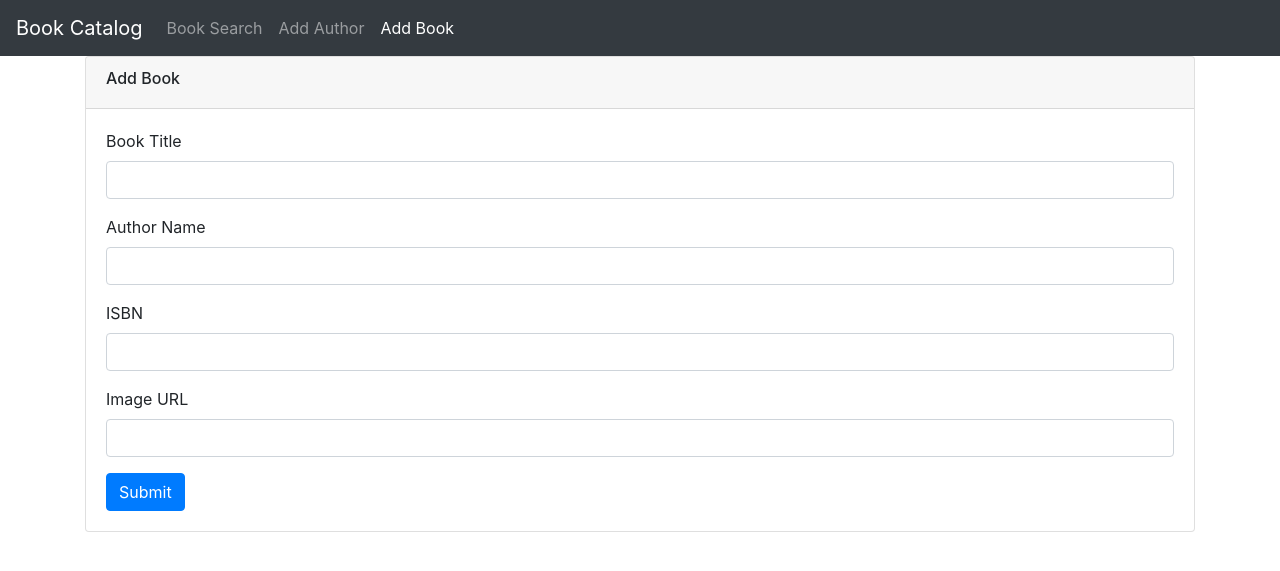
After one commit to toledobrendo/dragon-php, a PHP site: page /book-catalog/book-add.php in a window 1280 px wide. The commit adds this page. Shown: the top 571 px of the page. Run offline with PHP 8.4, Linux system fonts and the light colour scheme.

Commit message:
Did h6_add_book

```diff
--- /dev/null
+++ b/book-catalog/book-add.php
@@ -0,0 +1,126 @@
+<?php
+//No DB Problems and POST contains data
+if (!empty($_POST)) {
+  //MySQL Connection details, preferablly in a separate php file with correct permissions
+  $DB_URL = "localhost"; //Locally on my PC
+  $DB_PORT = "3306"; //Default port is 3306, just for flexibility add option for port
+  $DB_NAME = "myuser_webprog"; // Database name or what DB to use
+  $DB_USERNAME = "myuser"; //DB user
+  $DB_PASSWORD = "is9kSG6eFG#B3EG9"; //DB user's pass
+  @$database = new mysqli($DB_URL, $DB_USERNAME, $DB_PASSWORD, $DB_NAME, $DB_PORT); //Surpress warning incase server goes down and use the $Db->connect_error function
+  if (!$database->connect_error) {
+    /*
+      Match author name in the database then link it with the new book entry.
+      If author does not exist, create automatically.
+    */
+    $authorResult = $database->query("SELECT author.id FROM author WHERE name LIKE '%" . $_POST['bookAuthor'] . "%'");
+    $insertNewBookQuery = "INSERT INTO book(title,isbn,author_id,img_link) VALUES (?,?,(SELECT id FROM author WHERE name LIKE '%".$_POST['bookAuthor']."%'),?)";
+    //Assume row is unique since the PDF didn't state anything about duplicates
+    if ($authorResult->num_rows > 0) {
+      $authorResult = $authorResult->fetch_assoc(); //Get the associated array of the result set
+      $authorResult = $authorResult['id']; //Get the Author ID from the array
+      //Now we have the author id, time to inner join insert
+      $insertNewBook = $database->prepare($insertNewBookQuery);
+      $insertNewBook->bind_param("sss",$bookTitle,$bookIsbnCode,$bookImgUrl);
+      $bookTitle = $_POST['bookTitle'];
+      $bookIsbnCode = $_POST['bookIsbnCode'];
+      $bookImgUrl = $_POST['bookImgUrl'];
+      $isSuccessfulInsert = $insertNewBook->execute();
+      $insertNewBook->close();
+      $database->close();
+    } else { //Author does not exist since query returned 0 rows
+      //Author
+      $insertNewAuthor = $database->prepare("INSERT INTO author(name) VALUES (?)");
+      $insertNewAuthor->bind_param("s", $authorName);
+      $authorName = $_POST['bookAuthor'];
+      $insertNewAuthor->execute();
+      $insertNewAuthor->close();
+      //Book
+      $insertNewBook = $database->prepare($insertNewBookQuery);
+      $insertNewBook->bind_param('sss',$bookTitle,$bookIsbnCode,$bookImgUrl);
+      $bookTitle = $_POST['bookTitle'];
+      $bookIsbnCode = $_POST['bookIsbnCode'];
+      $bookImgUrl = $_POST['bookImgUrl'];
+      $isSuccessfulInsert = $insertNewBook->execute();
+      $insertNewBook->close();
+      $database->close();
+    }
+  }
+}
+?>
+<!doctype html>
+<html lang="en">
+
+<head>
+  <title>Add Book</title>
+  <!-- Required meta tags -->
+  <meta charset="utf-8">
+  <meta name="viewport" content="width=device-width, initial-scale=1, shrink-to-fit=no">
+
+  <!-- Bootstrap CSS -->
+  <link rel="stylesheet" href="https://stackpath.bootstrapcdn.com/bootstrap/4.3.1/css/bootstrap.min.css" integrity="sha384-ggOyR0iXCbMQv3Xipma34MD+dH/1fQ784/j6cY/iJTQUOhcWr7x9JvoRxT2MZw1T" crossorigin="anonymous">
+</head>
+
+<body>
+  <!-- Nav -->
+  <?php include "templates/menu.php" ?>
+  <!-- Body -->
+  <div class="container">
+    <?php
+    /* SERVER CONNECTION FAILS */
+    //Surpress warning if DB is not present due to POST being empty
+    if (@$database->connect_error) {
+      /*
+                    Windows newline: \r\n
+                    UNIX/Linux Based: \n
+                    Also kill the php script if DB fails
+                  */
+      echo 'Something went wrong my dude.<br>';
+      die("Could not connect to DB!" . '<br>' . $database->connect_error);
+    }
+    //If isSuccessfulInsert not null
+    if(isset($isSuccessfulInsert)){
+      if($isSuccessfulInsert){
+        echo '<h3>Book was added.</h3>';
+      } else {
+        echo '<h3>Could not add book.</h3>';
+      }
+    }
+    ?>
+    <div class="card">
+      <div class="card-header">
+        <h6>Add Book</h6>
+      </div>
+      <div class="card-body">
+        <form action="" method="POST">
+          <div class="form-group">
+            <label for="bookTitle">Book Title</label>
+            <input class="form-control" type="text" name="bookTitle" id="bookTitle" required>
+          </div>
+          <div class="form-group">
+            <label for="bookAuthor">Author Name</label>
+            <input class="form-control" type="text" name="bookAuthor" id="bookAuthor" required>
+          </div>
+          <div class="form-group">
+            <label for="bookIsbnCode">ISBN</label>
+            <input class="form-control" type="text" name="bookIsbnCode" id="bookIsbnCode" required>
+          </div>
+          <div class="form-group">
+            <label for="bookImgUrl">Image URL</label>
+            <input class="form-control" type="text" name="bookImgUrl" id="bookImgUrl" required>
+          </div>
+          <div>
+            <button class="btn btn-primary" type="submit">Submit</button>
+          </div>
+        </form>
+      </div>
+    </div>
+  </div>
+  <!-- Optional JavaScript -->
+  <!-- jQuery first, then Popper.js, then Bootstrap JS -->
+  <script src="https://code.jquery.com/jquery-3.3.1.slim.min.js" integrity="sha384-q8i/X+965DzO0rT7abK41JStQIAqVgRVzpbzo5smXKp4YfRvH+8abtTE1Pi6jizo" crossorigin="anonymous"></script>
+  <script src="https://cdnjs.cloudflare.com/ajax/libs/popper.js/1.14.7/umd/popper.min.js" integrity="sha384-UO2eT0CpHqdSJQ6hJty5KVphtPhzWj9WO1clHTMGa3JDZwrnQq4sF86dIHNDz0W1" crossorigin="anonymous"></script>
+  <script src="https://stackpath.bootstrapcdn.com/bootstrap/4.3.1/js/bootstrap.min.js" integrity="sha384-JjSmVgyd0p3pXB1rRibZUAYoIIy6OrQ6VrjIEaFf/nJGzIxFDsf4x0xIM+B07jRM" crossorigin="anonymous"></script>
+</body>
+
+</html>
--- a/book-catalog/book-results.php
+++ b/book-catalog/book-results.php
@@ -37,6 +37,9 @@ if (!$database->connect_error) {
 </head>
 
 <body>
+  <!-- Nav -->
+  <?php include "templates/menu.php" ?>
+  <!-- Body -->
   <div class="container">
     <div class="card">
       <div class="card-header">
--- a/book-catalog/book-search.php
+++ b/book-catalog/book-search.php
@@ -12,6 +12,9 @@
 </head>
 
 <body>
+  <!-- Nav -->
+  <?php include "templates/menu.php" ?>
+  <!-- Main Content -->
   <div class="container">
     <div class="card">
       <div class="card-header">
--- /dev/null
+++ b/book-catalog/templates/menu.php
@@ -0,0 +1,22 @@
+<?php
+function activePage($currect_page)
+{
+    //Get URL and remove /
+    $url_array =  explode('/', $_SERVER['REQUEST_URI']);
+    $url = end($url_array);
+    //Check if Current page matches of the items
+    if ($currect_page == $url) {
+        echo 'active'; //class name in css
+    }
+}
+?>
+<nav class="navbar navbar-expand-lg navbar-dark bg-dark">
+    <a class="navbar-brand" href="book-search.php">Book Catalog</a>
+    <div class="collapse navbar-collapse" id="topNavBar">
+        <div class="navbar-nav">
+            <a class="nav-item nav-link <?php activePage("book-search.php") ?>" href="book-search.php">Book Search</a>
+            <a class="nav-item nav-link <?php activePage("author-add.php") ?>" href="#">Add Author</a>
+            <a class="nav-item nav-link <?php activePage("book-add.php") ?>" href="book-add.php">Add Book</a>
+        </div>
+    </div>
+</nav>
```
